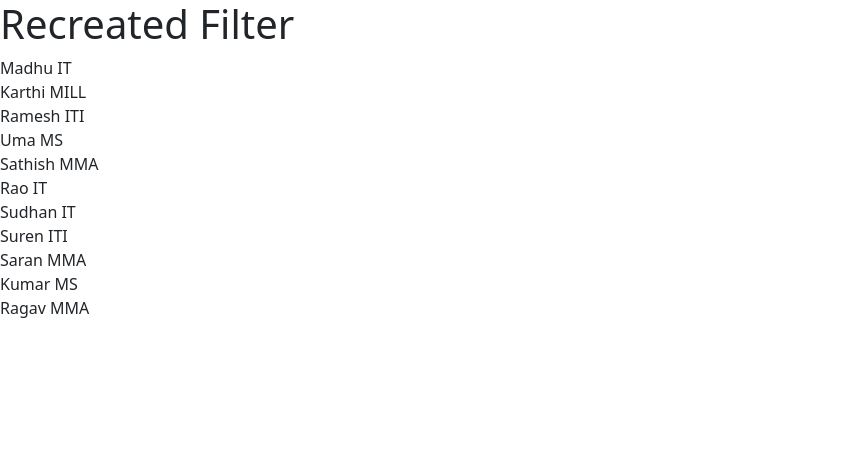
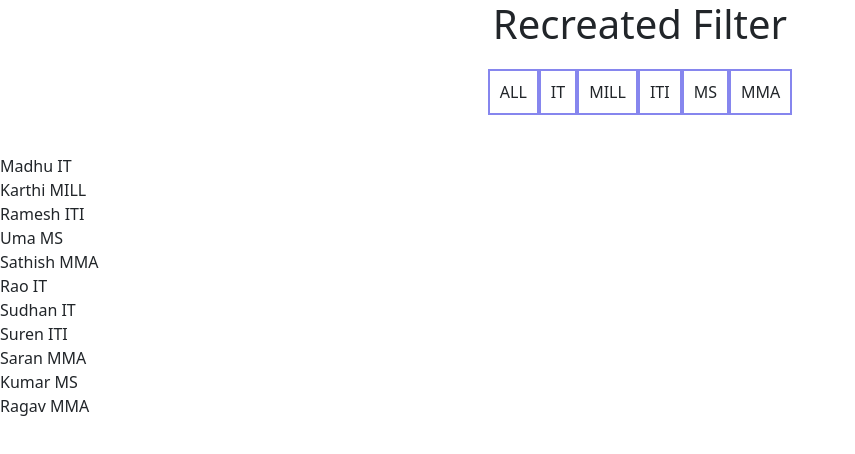
Before and after one commit to klmadhu247/samplerepo, a React (Create React App) app: page / in a window 1280 px wide. Shown: the top 454 px of the page, without its empty margins (0-855 px from the left). Built offline with nearby package versions, Linux system fonts and the light colour scheme.

Commit message:
Updated with Re Created Filter

```diff
--- a/src/Filter.js
+++ b/src/Filter.js
@@ -86,7 +86,7 @@ function Filter (){
 
 
     return(
-        <div className="Container-filter">
+        <div className="Container_filter">
             <div className="tabContainer">{UniqueDept.map(d=><span className="tab" onClick={()=>handleClick(d)}>{d}</span>)}</div>
 
 
--- a/src/FilterReCreation.js
+++ b/src/FilterReCreation.js
@@ -1,4 +1,5 @@
 import React, {useState} from "react";
+import './ReFilter.css'
 
 function ReFilter (){
 
@@ -65,17 +66,46 @@ function ReFilter (){
 const [DeptList,setDepList] = useState(datas.map(data=>data.dept))
 
 //NOw we have to remove the duplicates in DeptList by usig the set method
-const DIistinctDept = [... new Set(DeptList)]
-// our Requirement is to get the list like   All IT   ITI  MS MMA butwe have no All in
+const DistinctDept = [... new Set(DeptList)]
+// our Requirement is to get the list like   All IT   ITI  MS MMA but we have no All in the Dept List so we have to push that in the list
+//to push the element at the begining of the array list we have to use unSwift so as shown below
+DistinctDept.unshift('ALL');
+
+//To show the filtered data we have to create another state component like RenderedData
+const[DataCopy,setDataCopy] = useState(datas)
+
+
+const handleClick =(d)=>
+    {
+        if(d==="ALL")
+            {
+                setDataCopy(datas)
+                return
+            }
+
+
+
+        const FilteredData = datas.filter(datac=>datac.dept===d)
+        setDataCopy(FilteredData)
+
+    }
+
 
 
 
 
     return (
-        <div>
-            <h1>Recreated Filter</h1>
+        <div className="Container_Filter">
+            <h1 className="heading">Recreated Filter</h1> <br/>
 
-  {datas.map(data=> <div>{data.name}   {data.dept}</div>)}
+            <div className="tabContainer">{DistinctDept.map(d=><span className="tabs" onClick={()=>handleClick(d)}>{d}</span>)}</div>
+
+
+
+  {DataCopy.map((data,id)=> <div key={id}>{data.name}   {data.dept}</div>)}
+
+
+
 
 
 
--- /dev/null
+++ b/src/ReFilter.css
@@ -0,0 +1,25 @@
+
+.Container_Filter
+{
+
+width: 100%;
+
+}
+.heading{
+
+    text-align: center;
+}
+
+.tabs{
+
+    padding: 10px;
+    border: 2px solid rgb(134, 134, 238);
+    Cursor : pointer;
+    width: 400px;
+}
+.tabContainer{
+    width: 100%;
+    text-align: center;
+
+    margin-bottom: 50px;
+}
```
